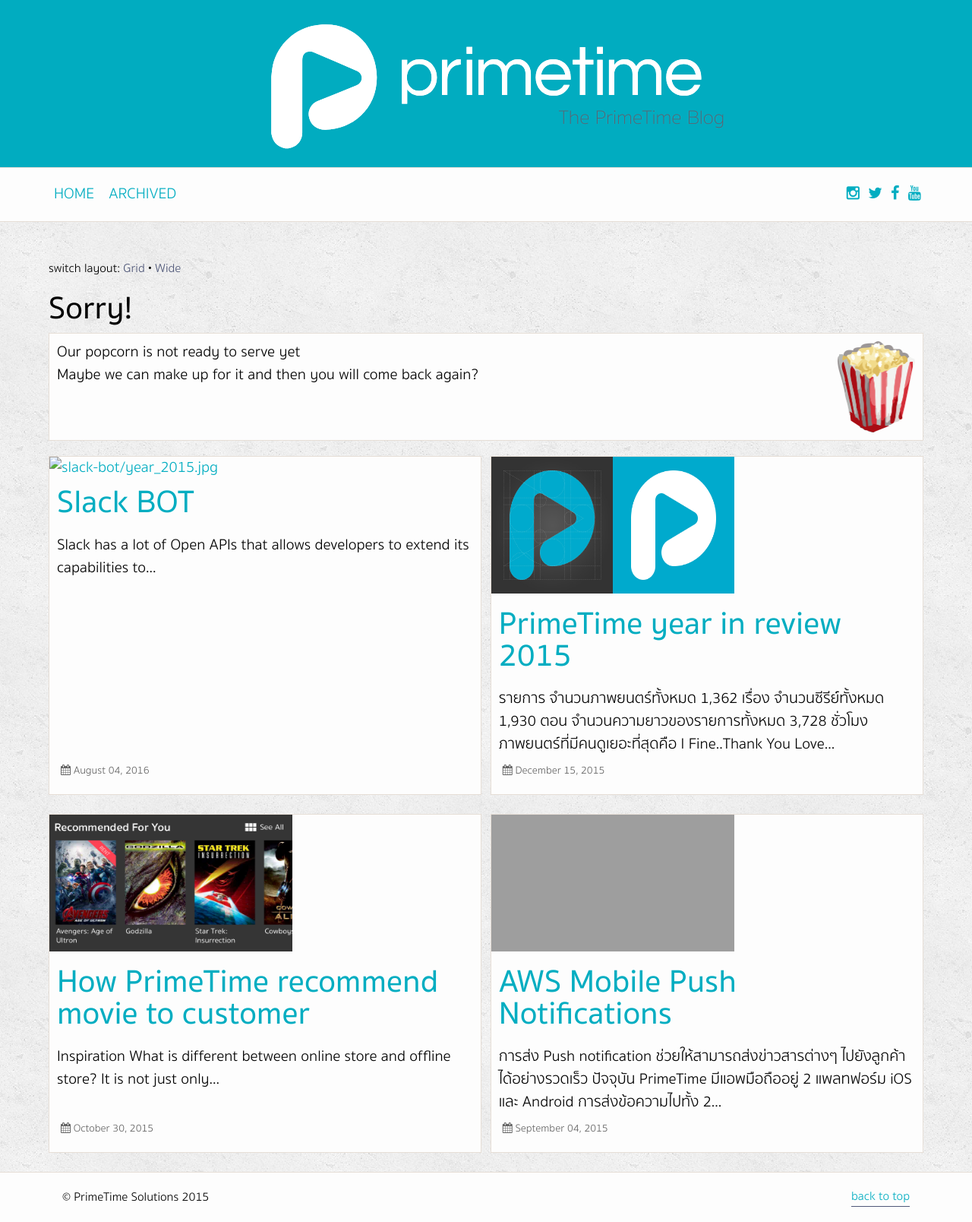
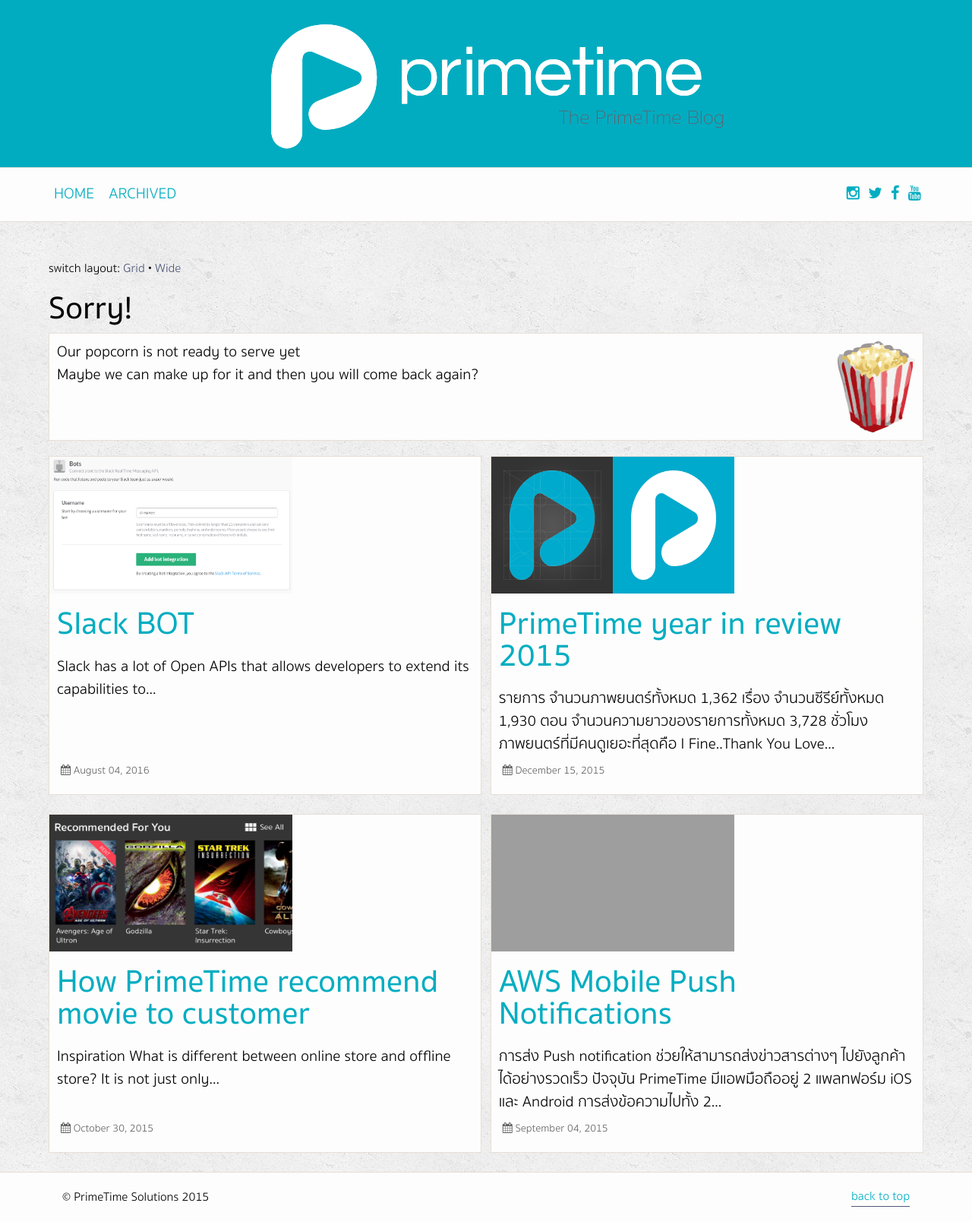
Before and after one commit to PrimeTimeTV/PrimeTimeTV.github.io, a Jekyll site: the page built from 404.html, in a window 1280 px wide. Shown: the whole page at 76% size. Built offline with Jekyll 4.4.1, drawn with Linux system fonts in a browser that asks for light colours; grey boxes are pictures that could not be loaded.

Commit message:
Update 2016-08-03-slack-bot.markdown

```diff
--- a/_posts/2016-08-03-slack-bot.markdown
+++ b/_posts/2016-08-03-slack-bot.markdown
@@ -1,7 +1,7 @@
 ---
 author: siri
 layout: post
-featimg: slack-bot/year_2015.jpg
+featimg: slack-bot/create_bot.png
 title: Slack BOT
 date:   2016-08-03 22:29:00
 tags: slack bot monitor
```
